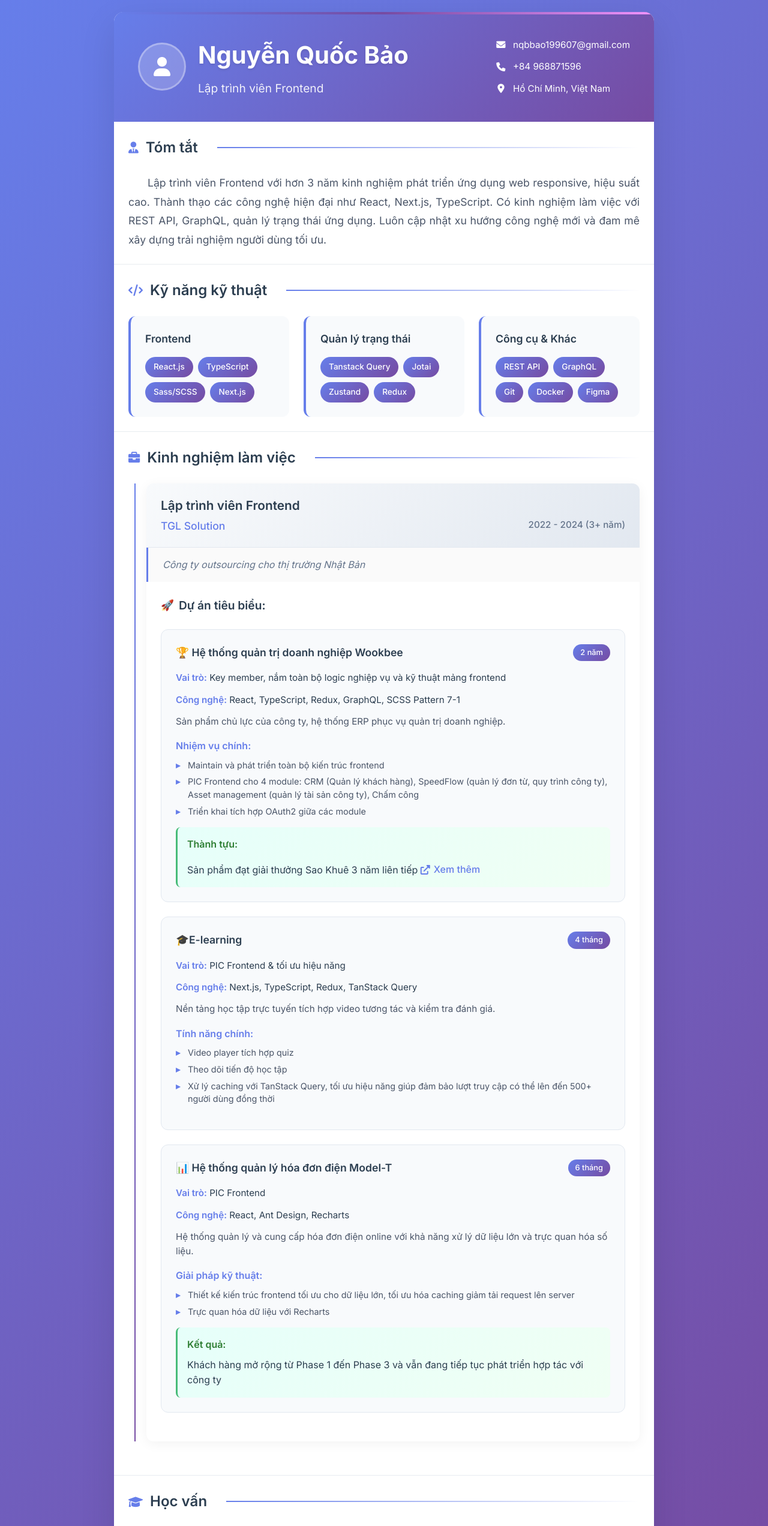
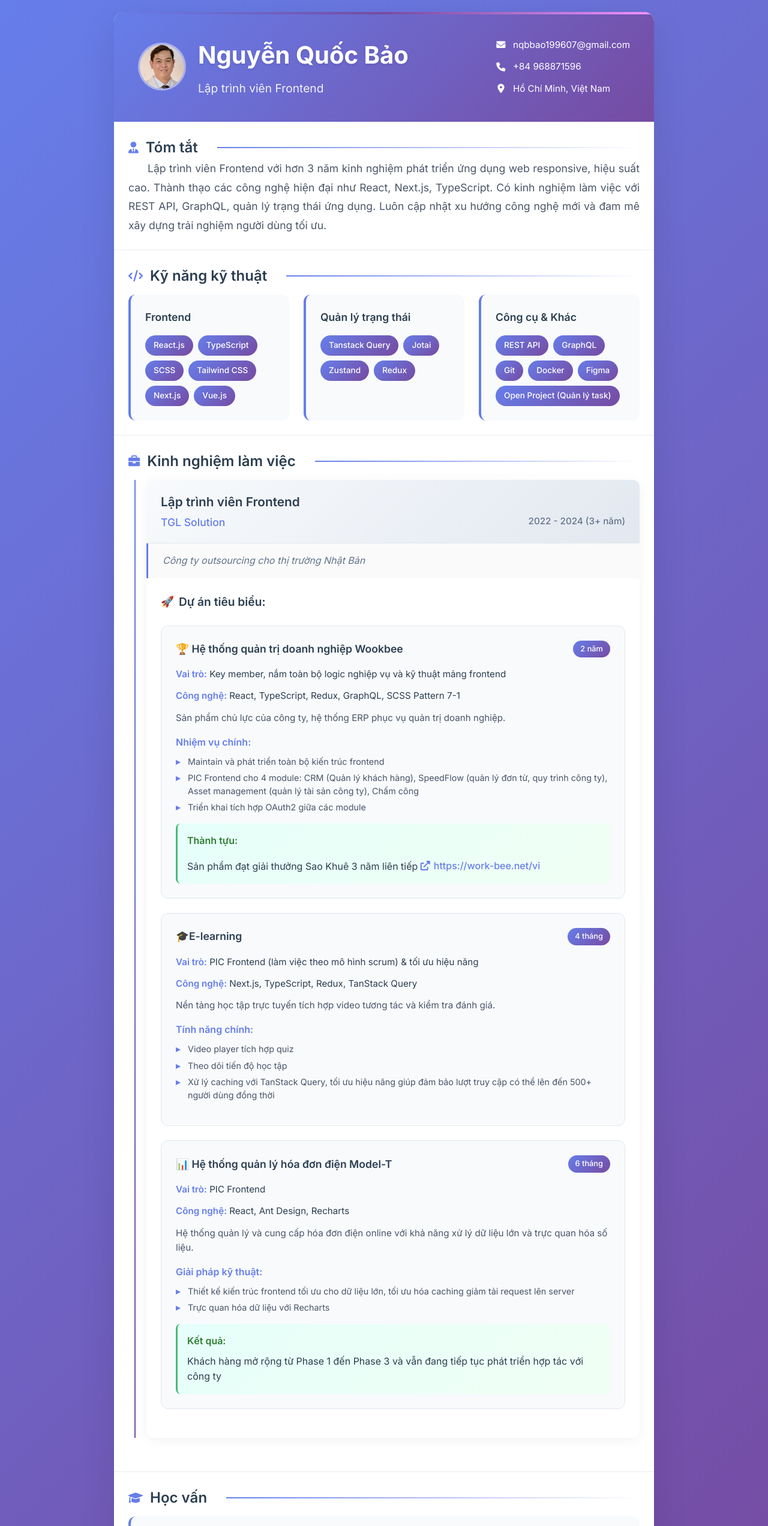
Before and after one commit to NgQuBao/cv-fe, a plain HTML site: page index.html in a window 1280 px wide. Shown: the top 2544 px of the page at 60% size. Drawn offline with Linux system fonts and the light colour scheme.

Commit message:
Add profile image and update layout in index.html; adjust margins and enhance skill tags

```diff
--- a/index.html
+++ b/index.html
@@ -136,8 +136,12 @@
         font-size: 1.5rem;
         font-weight: 600;
         color: #2c3e50;
-        margin-bottom: 24px;
+        margin-bottom: 12px;
         position: relative;
+
+        &.no-margin {
+          margin-bottom: 0;
+        }
       }
 
       .section-title::after {
@@ -457,7 +461,6 @@
         }
 
         .header {
-          flex-direction: column;
           text-align: center;
           padding: 30px 20px;
         }
@@ -513,7 +516,16 @@
       <header class="header">
         <div class="profile-info">
           <div class="avatar">
-            <i class="fas fa-user"></i>
+            <img
+              src="IMG_20250722_092954.jpg"
+              alt="Nguyễn Quốc Bảo"
+              style="
+                width: 100%;
+                height: 100%;
+                object-fit: cover;
+                border-radius: 50%;
+              "
+            />
           </div>
           <div class="name-title">
             <h1>Nguyễn Quốc Bảo</h1>
@@ -540,7 +552,7 @@
 
       <!-- Tóm tắt -->
       <section class="section">
-        <h3 class="section-title">
+        <h3 class="section-title no-margin">
           <i class="fas fa-user-tie"></i>
           Tóm tắt
         </h3>
@@ -565,8 +577,10 @@
             <div class="skill-tags">
               <span class="skill-tag">React.js</span>
               <span class="skill-tag">TypeScript</span>
-              <span class="skill-tag">Sass/SCSS</span>
+              <span class="skill-tag">SCSS</span>
+              <span class="skill-tag">Tailwind CSS</span>
               <span class="skill-tag">Next.js</span>
+              <span class="skill-tag">Vue.js</span>
             </div>
           </div>
           <div class="skill-category">
@@ -586,6 +600,7 @@
               <span class="skill-tag">Git</span>
               <span class="skill-tag">Docker</span>
               <span class="skill-tag">Figma</span>
+              <span class="skill-tag">Open Project (Quản lý task)</span>
             </div>
           </div>
         </div>
@@ -646,9 +661,11 @@
                   <a
                     href="https://work-bee.net/vi"
                     target="_blank"
+                    rel="noopener noreferrer"
                     class="project-link"
                   >
-                    <i class="fas fa-external-link-alt"></i> Xem thêm
+                    <i class="fas fa-external-link-alt"></i>
+                    https://work-bee.net/vi
                   </a>
                 </div>
               </div>
@@ -659,7 +676,8 @@
                   <span class="project-duration">4 tháng</span>
                 </div>
                 <div class="project-role">
-                  <strong>Vai trò:</strong> PIC Frontend & tối ưu hiệu năng
+                  <strong>Vai trò:</strong> PIC Frontend (làm việc theo mô hình
+                  scrum) & tối ưu hiệu năng
                 </div>
                 <div class="project-tech">
                   <strong>Công nghệ:</strong> Next.js, TypeScript, Redux,
```
Also changed, not shown: IMG_20250722_092954.jpg (added).
